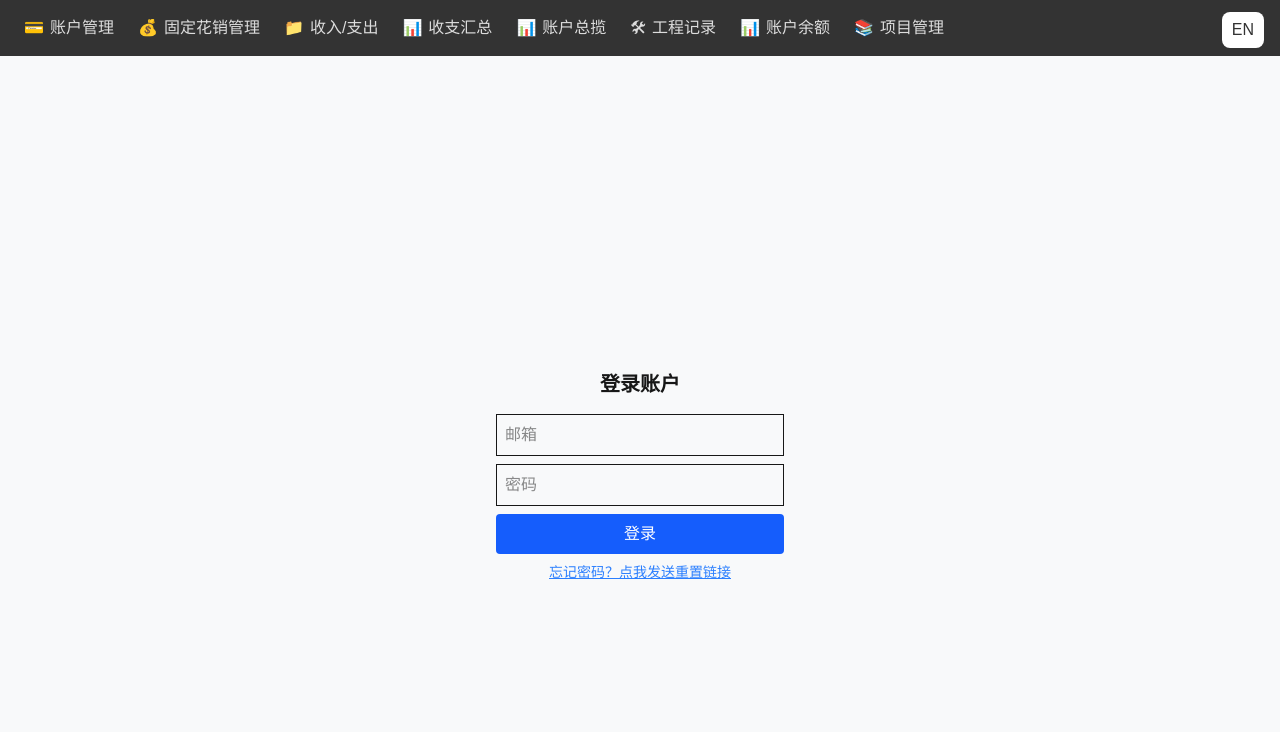
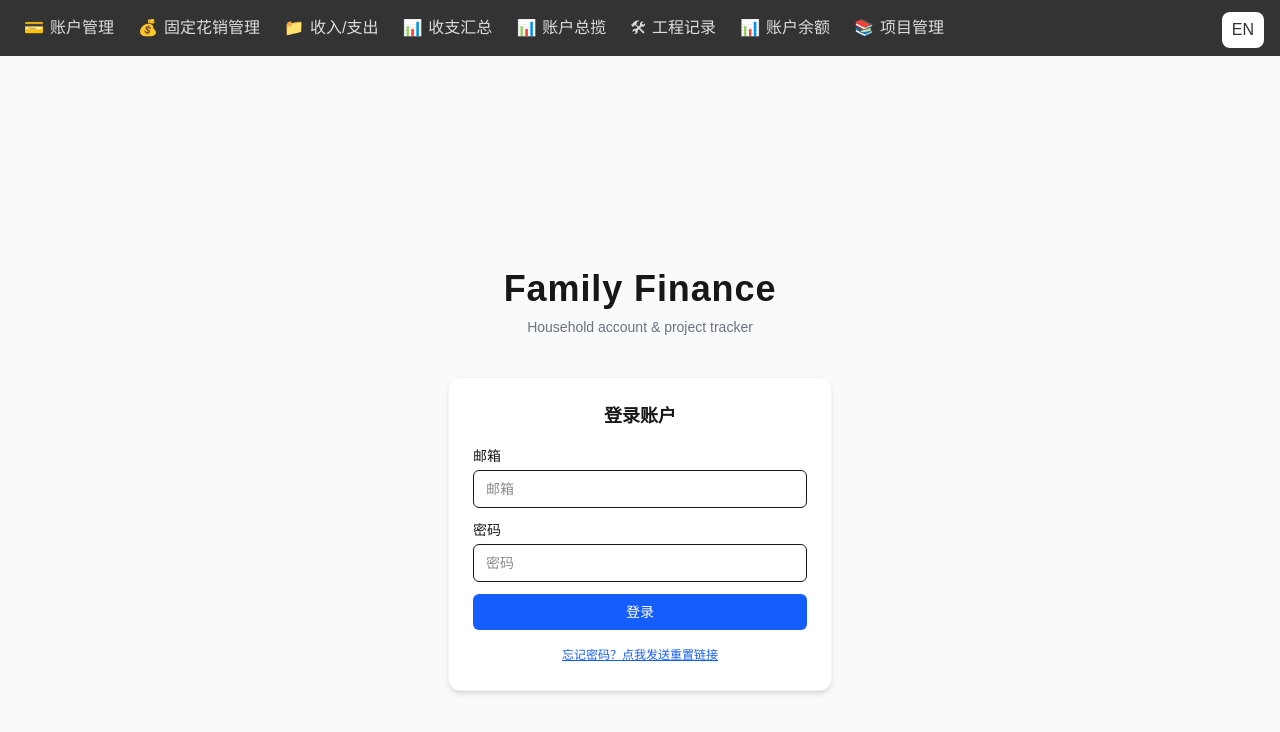
Before and after one commit to jack-li-codes/family-finance-app, a Next.js app: page /login in a window 1280 px wide. Shown: the top 732 px of the page. Built offline with nearby package versions, Linux system fonts and the light colour scheme; no server answers.

Commit message:
Improve login page UI and add English i18n support

```diff
--- a/app/(auth)/login/page.tsx
+++ b/app/(auth)/login/page.tsx
@@ -1,5 +1,3 @@
-
-
 'use client'
 
 import { useState } from 'react'
@@ -34,35 +32,72 @@ export default function LoginPage() {
   }
 
   return (
-    <div className="flex flex-col items-center justify-center min-h-screen p-4">
-      <h2 className="text-xl font-bold mb-4">{t("登录账户", lang)}</h2>
+    <div className="min-h-screen flex flex-col items-center justify-center bg-gray-50 px-4">
+
+      {/* 项目名称 + 副标题（与登录卡片作为一个整体居中） */}
+      <div className="mb-10 text-center">
+        <h1 className="text-4xl font-bold tracking-wide">
+          Family Finance
+        </h1>
+        <p className="text-sm text-gray-500 mt-2">
+          Household account &amp; project tracker
+        </p>
+      </div>
+
+      {/* 登录卡片 */}
+      <div className="w-full max-w-sm bg-white rounded-xl shadow-md border border-gray-100 p-6">
+        <h2 className="text-lg font-semibold mb-4 text-center">
+          {t("登录账户", lang)}
+        </h2>
+
+        <div className="space-y-3">
+          <div>
+            <label className="block text-sm font-medium mb-1">
+              {t("邮箱", lang)}
+            </label>
             <input
               type="email"
               placeholder={t("邮箱", lang)}
               value={email}
               onChange={(e) => setEmail(e.target.value)}
-        className="border p-2 mb-2 w-72"
+              className="border rounded-md px-3 py-2 w-full text-sm focus:outline-none focus:ring-2 focus:ring-blue-500 focus:border-blue-500"
             />
+          </div>
+
+          <div>
+            <label className="block text-sm font-medium mb-1">
+              {t("密码", lang)}
+            </label>
             <input
               type="password"
               placeholder={t("密码", lang)}
               value={password}
               onChange={(e) => setPassword(e.target.value)}
-        className="border p-2 mb-2 w-72"
+              className="border rounded-md px-3 py-2 w-full text-sm focus:outline-none focus:ring-2 focus:ring-blue-500 focus:border-blue-500"
             />
+          </div>
+
           <button
             onClick={handleLogin}
-        className="bg-blue-600 text-white px-4 py-2 rounded mb-2 w-72"
+            className="w-full bg-blue-600 text-white font-medium py-2 rounded-md text-sm hover:bg-blue-700 transition-colors"
           >
-        登录
+            {t("登录", lang)}
           </button>
+
           <button
             onClick={handleResetPassword}
-        className="text-sm text-blue-500 underline mb-2"
+            className="w-full text-xs text-blue-600 underline mt-1"
           >
             {t("忘记密码？点我发送重置链接", lang)}
           </button>
-      {message && <p className="text-red-500">{message}</p>}
+
+          {message && (
+            <p className="text-xs text-red-500 mt-2 text-center">
+              {message}
+            </p>
+          )}
+        </div>
+      </div>
     </div>
   )
 }
--- a/app/i18n.ts
+++ b/app/i18n.ts
@@ -118,6 +118,18 @@ const base: Record<string, string> = {
    "❌ 删除失败：": "Delete failed: ",
    "保存失败：": "Save failed: ",
    "用户信息获取失败，请重新登录": "User info missing. Please sign in again.",
+
+
+// ===== Auth / Login Page =====
+    "登录失败，请检查邮箱和密码": "Login failed. Please check your email and password.",
+    "发送失败，请确认邮箱正确": "Failed to send email. Please make sure the address is correct.",
+    "已发送重设密码邮件，请检查邮箱": "Password reset email has been sent. Please check your inbox.",
+    "登录账户": "Sign in to your account",
+    "邮箱": "Email",
+    "密码": "Password",
+    "忘记密码？点我发送重置链接": "Forgot your password? Click here to send a reset link",
+    "登录": "Sign in",
+
 
    // ===== Accounts Page: Summary Section (Positive/Negative Labels) =====
    "家庭账户管理": "Account Management",
```
Lines whose indentation alone changed are shown as unchanged.
